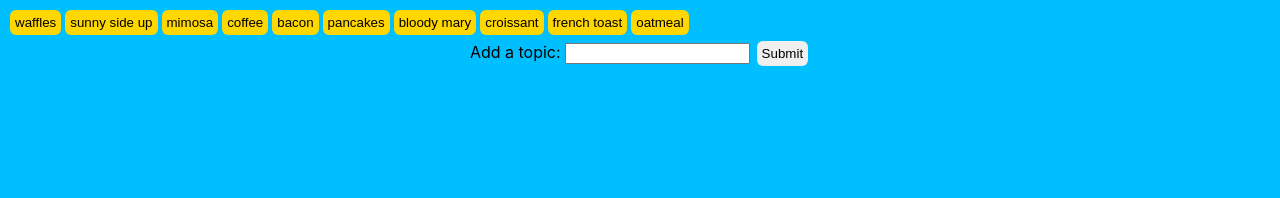
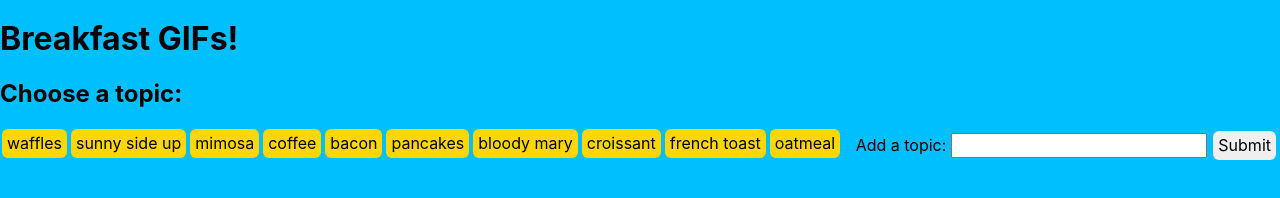
Before and after one commit to aOpenbrier/GIF-Search, a plain HTML site: page index.html in a window 1280 px wide. Drawn offline with Linux system fonts and the light colour scheme.

Commit message:
title and submit function

```diff
--- a/index.html
+++ b/index.html
@@ -1,25 +1,29 @@
 <!DOCTYPE html>
 <html lang="en">
+
 <head>
     <meta charset="UTF-8">
     <meta name="viewport" content="width=device-width, initial-scale=1.0">
     <meta http-equiv="X-UA-Compatible" content="ie=edge">
-    <title>GIF Search</title>
+    <title>Breakfast GIF Search</title>
+    <link rel="stylesheet" href="assets/css/reset.css">
     <link rel="stylesheet" href="assets/css/style.css">
 </head>
+
 <body>
-    <div id="topics">
+    <h1>Breakfast GIFs!</h1>
+    <h2>Choose a topic:</h2>
+    <span id="topics">
+    </span>
+    <form id='customize'>
+        <label for="add">Add a topic:</label>
+        <input type="text" name="add" id="topicInput">
+        <button id="submit" onclick="addTopic()">Submit</button>
+    </form>
+    <div id="results">
 
-    </div>
-    <div id="results">
-        <div id="customize">
-            <form>
-                <label for="add">Add a topic:</label>
-                <input type="text" name="add" id="add">
-                <button id="submit">Submit</button>
-            </form>
-        </div>
     </div>
     <script src="assets/javascript/app.js"></script>
 </body>
+
 </html>
```
